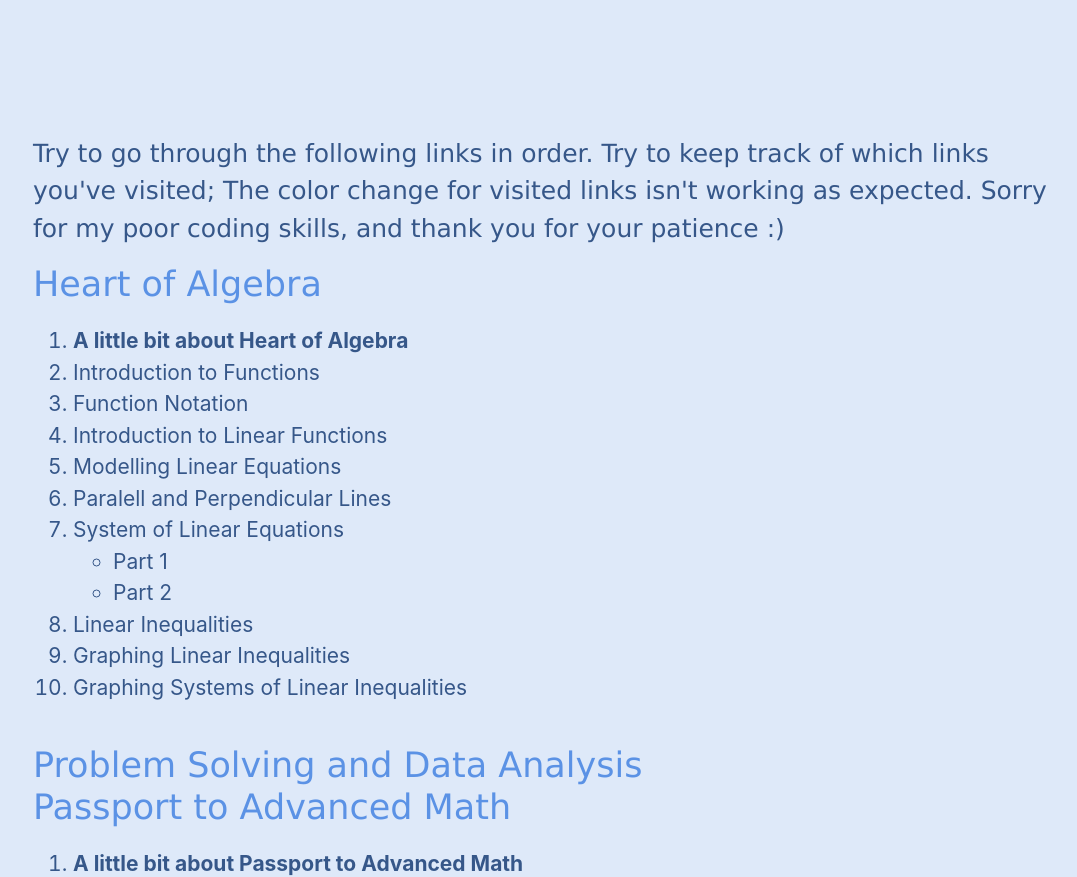
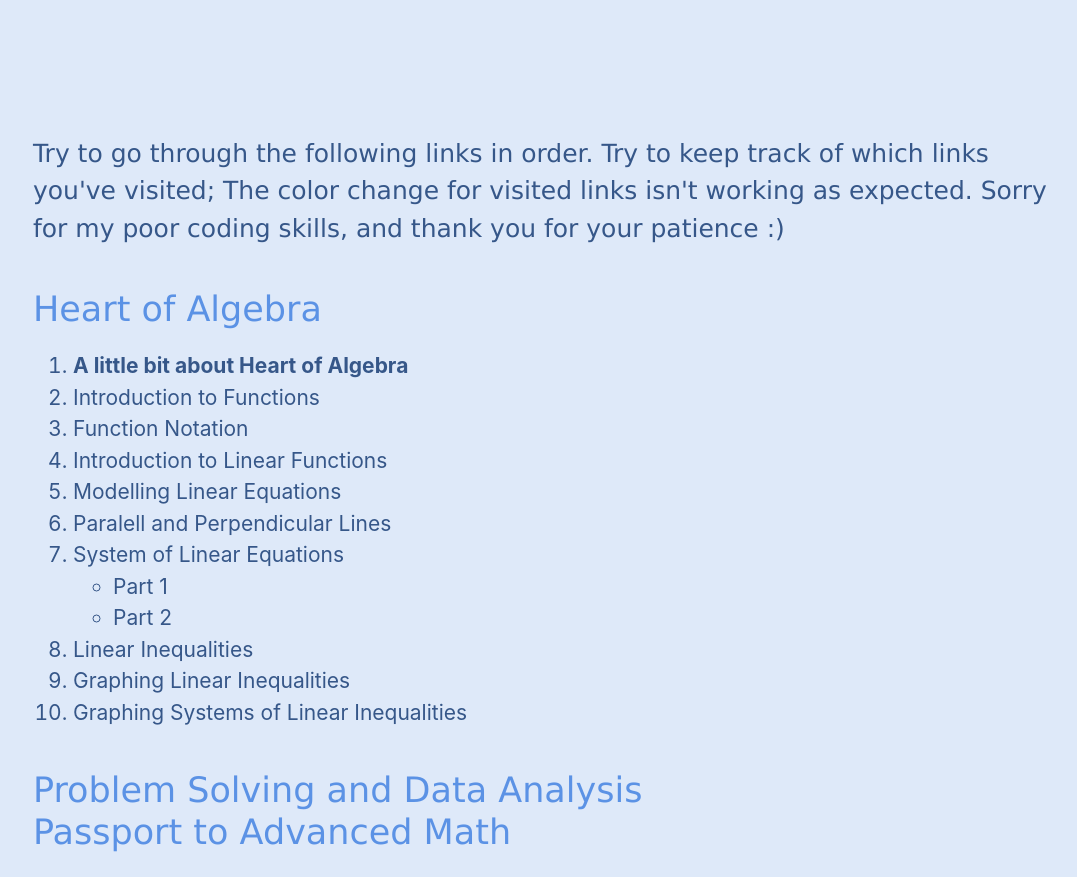
Before and after one commit to YomenT/bluebird-teaching, a React (Create React App) app in the folder reactapp/: page /satprep in a window 1280 px wide. Shown: the part 1560-2437 px from the top of the page, without its empty margins (95-1172 px from the left). Built offline with nearby package versions, Linux system fonts and the light colour scheme.

Commit message:
Code changes

```diff
--- a/reactapp/src/components/SatPrep.js
+++ b/reactapp/src/components/SatPrep.js
@@ -79,7 +79,7 @@ class SatPrep extends React.Component {
                         went over!  I'll try to block off each section between horizontal lines to take no more than 30 minutes.
                     </p>
                     <hr style={{ width: '100%', textAlign: "center", marginBottom: "150px", backgroundColor: "#686868" }}></hr>
-                    <p className="p-body">
+                    <p className="p-body" style={{ paddingBottom: "25px" }}>
                         Try to go through the following links in order.  Try to keep track of which links you've visited; The color change for visited links isn't working as expected.  Sorry
                         for my poor coding skills, and thank you for your patience :)
                     </p>
--- a/reactapp/src/components/SatPrepLinkOutline.js
+++ b/reactapp/src/components/SatPrepLinkOutline.js
@@ -17,7 +17,7 @@ class SatPrepLinkOutline extends React.Component {
             <div style={{ paddingBotton: "25px" }}>
                 <h4 className="h4-blue-headers">Heart of Algebra</h4>
                 <ol className="list-medium">
-                    <Link to="/heart_of_algebra/about" style={{ color: "#365789" }}><li style={{ paddingTop: "20px" }}><strong>A little bit about Heart of Algebra</strong></li></Link>
+                    <li style={{ paddingTop: "20px" }}><Link to="/heart_of_algebra/about" style={{ color: "#365789" }}><strong>A little bit about Heart of Algebra</strong></Link></li>
                     <Link to="/heart_of_algebra/introduction_to_functions" style={{ color: "#365789" }}><li>Introduction to Functions</li></Link>
                     <Link to="/heart_of_algebra/function_notation" style={{ color: "#365789" }}><li>Function Notation</li></Link>
                     <Link to="/heart_of_algebra/introduction_to_linear" style={{ color: "#365789" }}><li>Introduction to Linear Functions</li></Link>
```
